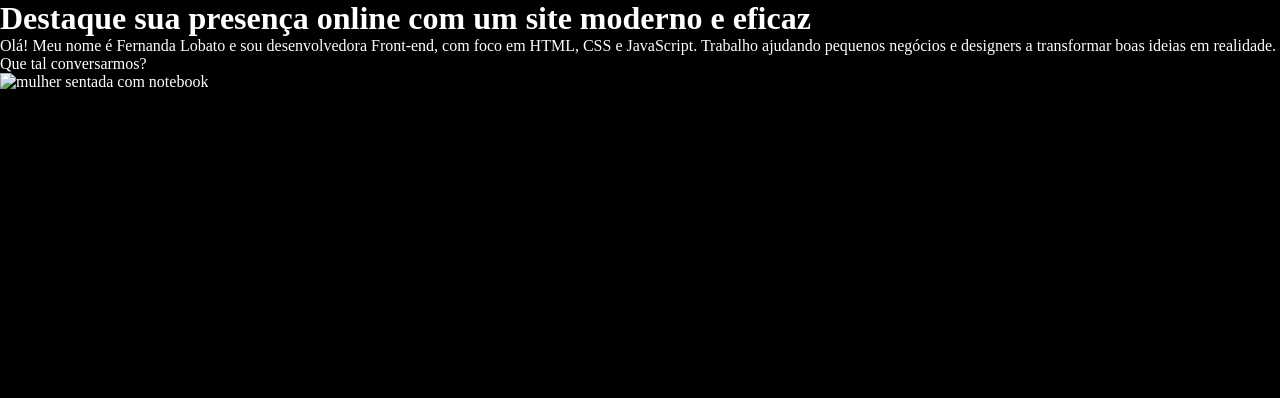
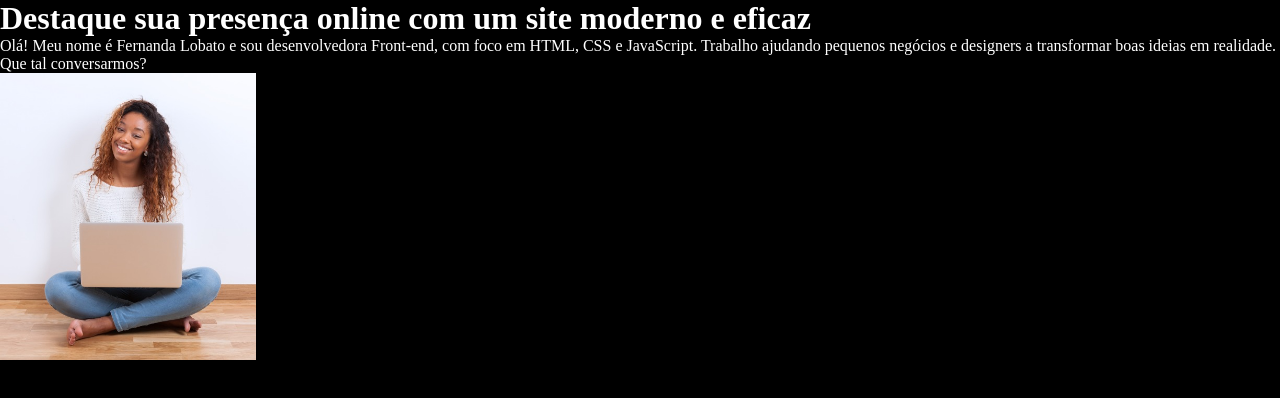
Before and after one commit to Lobato-Fernanda/projetos, a plain HTML site: page index.html in a window 1280 px wide. Drawn offline with Linux system fonts and the light colour scheme.

Commit message:
Add files via upload

```diff
--- a/index.html
+++ b/index.html
@@ -12,7 +12,7 @@
     <main>
         <h1>Destaque sua presença online com um site moderno e eficaz</h1>
         <p> Olá! Meu nome é Fernanda Lobato e sou desenvolvedora Front-end, com foco em HTML, CSS e JavaScript. Trabalho ajudando pequenos negócios e designers a transformar boas ideias em realidade. Que tal conversarmos?</p>
-        <img src="assets/Foto.jpeg" alt="mulher sentada com notebook" height="20%" width="20%">
+        <img src="Foto.jpeg" alt="mulher sentada com notebook" height="20%" width="20%">
     </main>
     <footer></footer>
 </body>
```
Also changed, not shown: Foto.jpeg (added).
